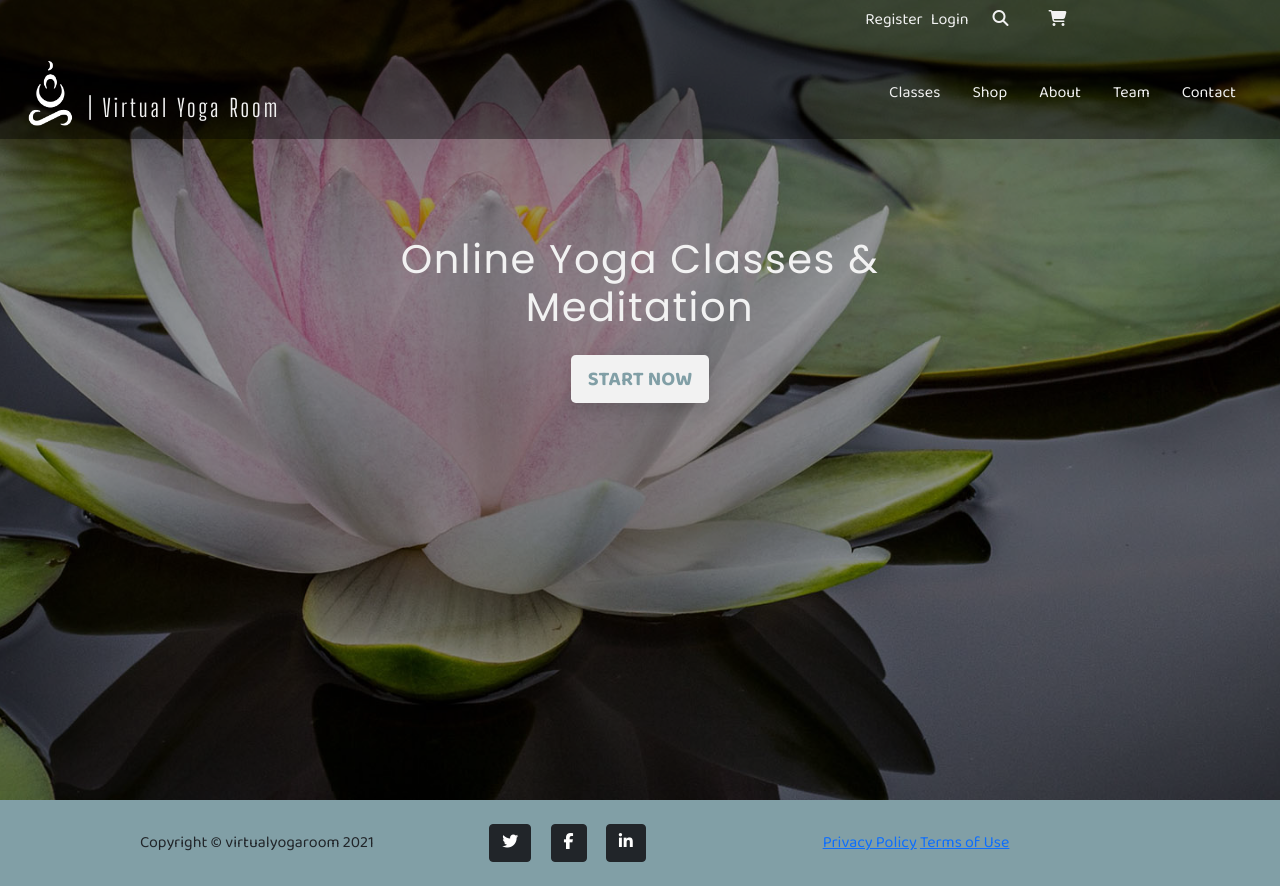
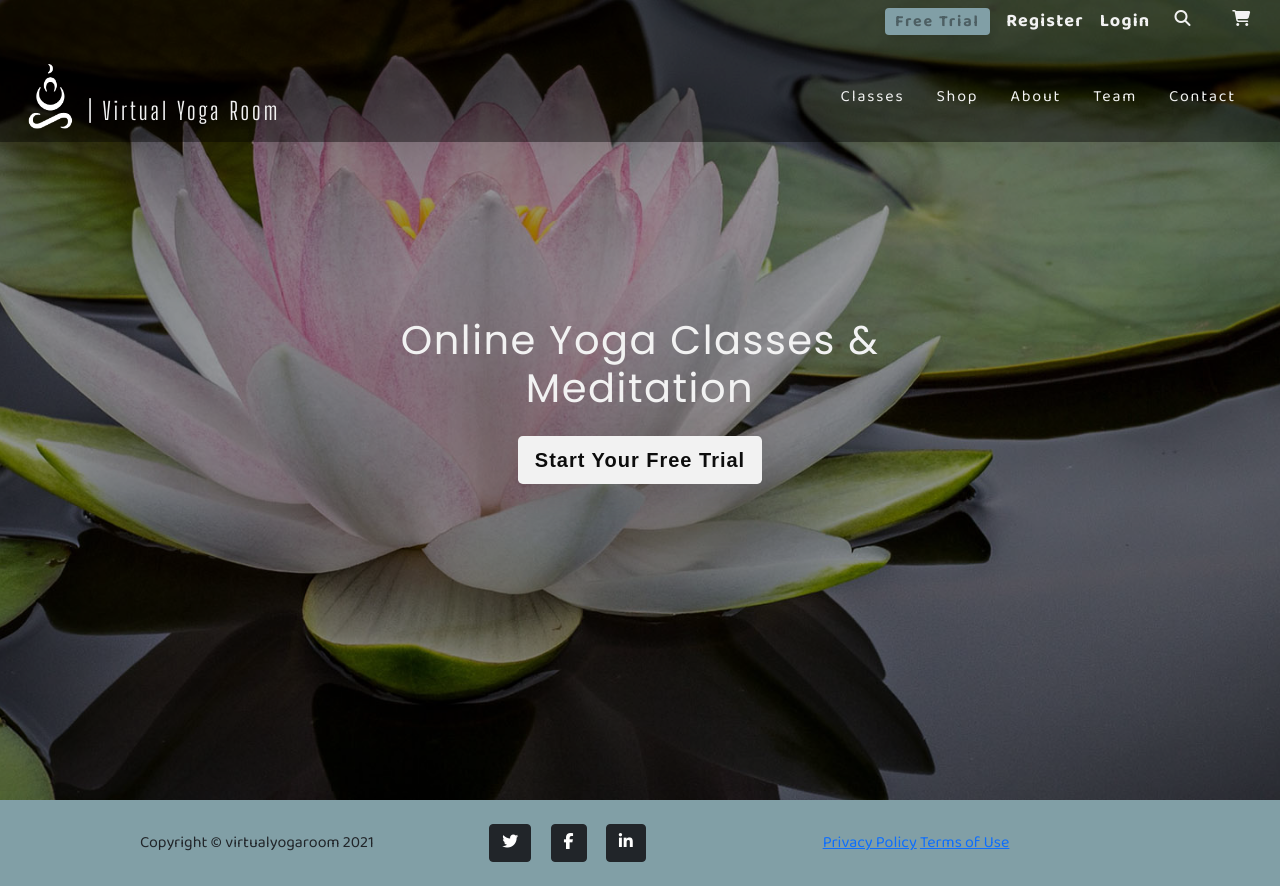
Before and after one commit to veraleitaodev/virtual-yoga-room, a Django app: page / in a window 1280 px wide. Run offline with Django 3.2, Linux system fonts and the light colour scheme; some libraries are stand-ins or nearby versions.

Commit message:
added favicon, added badge to navbar and costumised items in home page

```diff
--- a/home/templates/home/includes/hero.html
+++ b/home/templates/home/includes/hero.html
@@ -1,12 +1,12 @@
 <div class="transparent-bg h-100  text-center">
-    <div class="container-fluid px-0">
+    <div class="container-fluid h-100 px-0">
         <!-- Transparent navbar-->
         {% include 'includes/transparent-nav.html' %}
         <div class="row h-100 align-items-center justify-content-center">
-            <div class="col-6 py-5 my-5">
+            <div class="col-6">
                 <!-- Hero Heading-->
                 <h1 class="white pb-3">Online Yoga Classes & Meditation</h1>
-                <button class="btn bg-white logo-green btn-lg text-uppercase shadow" href=""><strong>Start Now</strong></button>
+                <button class="btn bg-white black btn-lg shadow-lg" href=""><strong>Start Your Free Trial</strong></button>
             </div>
         </div>
     </div>
--- a/static/css/style.css
+++ b/static/css/style.css
@@ -82,6 +82,10 @@ body {
 
 /* !important is used in order to override bootstrap colour settings */
 
+.transparent {
+    color: rgba(0, 0, 0, 0.4);
+}
+
 .transparent-bg {
     background: rgba(0, 0, 0, 0.4);
 }
@@ -98,12 +102,32 @@ h3 {
     letter-spacing: 1px;
 }
 
+button {
+    font-family: 'Poiret', sans-serif;
+    letter-spacing: 1px;
+}
+
 .logo-text {
     font-family: 'Big Shoulders Display', sans-serif;
     font-size: x-large;
     letter-spacing: 3px;
     margin-left: 15px;
 }
+
+
+.nav li {
+    font-size: large;
+    letter-spacing: 1.2px;
+    font-weight: bold;
+}
+
+a.nav-link,
+.nav li.badge {
+    font-size: medium;
+    letter-spacing: 1.8px;
+    font-weight: 400;
+}
+
 
 /* ===Navbar=== */
 .logo-nav {
@@ -114,6 +138,9 @@ h3 {
     font-size: xx-large;
 }
 
+li.list-inline-item.li-item-margin {
+    margin-right: 16px;
+}
 /* === Hero homepage === */
 .home-hero-container {
 background: url(/media/lotus-bg.jpg) no-repeat top center fixed;
--- a/templates/base.html
+++ b/templates/base.html
@@ -14,6 +14,8 @@
     {% endblock %}
 
     {% block corecss %}
+    <link rel="icon" href="{% static 'images/favicon/favicon-32x32.png' %}" />
+    <link rel="icon" href="{% static 'images/favicon/favicon-16x16.png' %}" />
     <!-- Bootstrap css -->
     <link href="https://cdn.jsdelivr.net/npm/bootstrap@5.0.0-beta1/dist/css/bootstrap.min.css" rel="stylesheet"
         integrity="sha384-giJF6kkoqNQ00vy+HMDP7azOuL0xtbfIcaT9wjKHr8RbDVddVHyTfAAsrekwKmP1" crossorigin="anonymous">
--- a/templates/includes/transparent-nav.html
+++ b/templates/includes/transparent-nav.html
@@ -1,11 +1,11 @@
 {% load static %}
 
     <!--transparent header with dropdown account icon and shopping bag icon - used navbar I have created for SandrArt project with some modifications-->
-    <div class="container-fluid">
+    <div class="container-fluid fixed-top">
         <div class="row transparent-bg d-row-flex justify-content-end px-0 pb-2">
-            <div class="col-10 col-md-4 ofsett-md-8">
-                <ul class=" nav list-inline list-unstyled me-auto txt-center w-100">
-
+            <div class="col-10">
+                <ul class=" nav list-inline justify-content-end list-unstyled me-auto txt-center w-100">
+                    <li class="list-inline-item li-item-margin badge bg-logo-green transparent d-flex align-items-center shadow mt-2 mb-2" href=""><strong>Free Trial</strong></li>
                     {% if request.user.is_authenticated %}
                     <!-- Account Icon with dropdown -->
                     <li class="list-inline-item dropdown">
@@ -25,7 +25,7 @@
                         </ul>
                     </li>
                     {% else %}
-                     <li class="list-inline-item white pr-3 pt-2" href="{% url 'account_signup' %}">Register</li>
+                     <li class="list-inline-item li-item-margin white pr-5 pt-2" href="{% url 'account_signup' %}">Register</li>
                      <li class="list-inline-item white pr-3 pt-2" href="{% url 'account_login' %}">Login</li>
                     {% endif %}
 
@@ -62,8 +62,8 @@
             </div>
         </div>
 
-        <!--Collapsible navbar with bootstrap framework-->
-        <nav class="navbar transparent-bg row navbar-expand-lg navbar-light px-3" id="navbar-colour" role="navigation">
+        <!-- second row of Navbar > Collapsible navbar with bootstrap framework-->
+        <nav class="navbar transparent-bg row d-flex align-items-end navbar-expand-lg navbar-light px-3" id="navbar-colour" role="navigation">
             <div class="container-fluid">
 
                 <!-- logo with text to display in medium and larger screens -->
```
Also changed, not shown: static/images/favicon/favicon-16x16.png (added), static/images/favicon/favicon-32x32.png (added).
